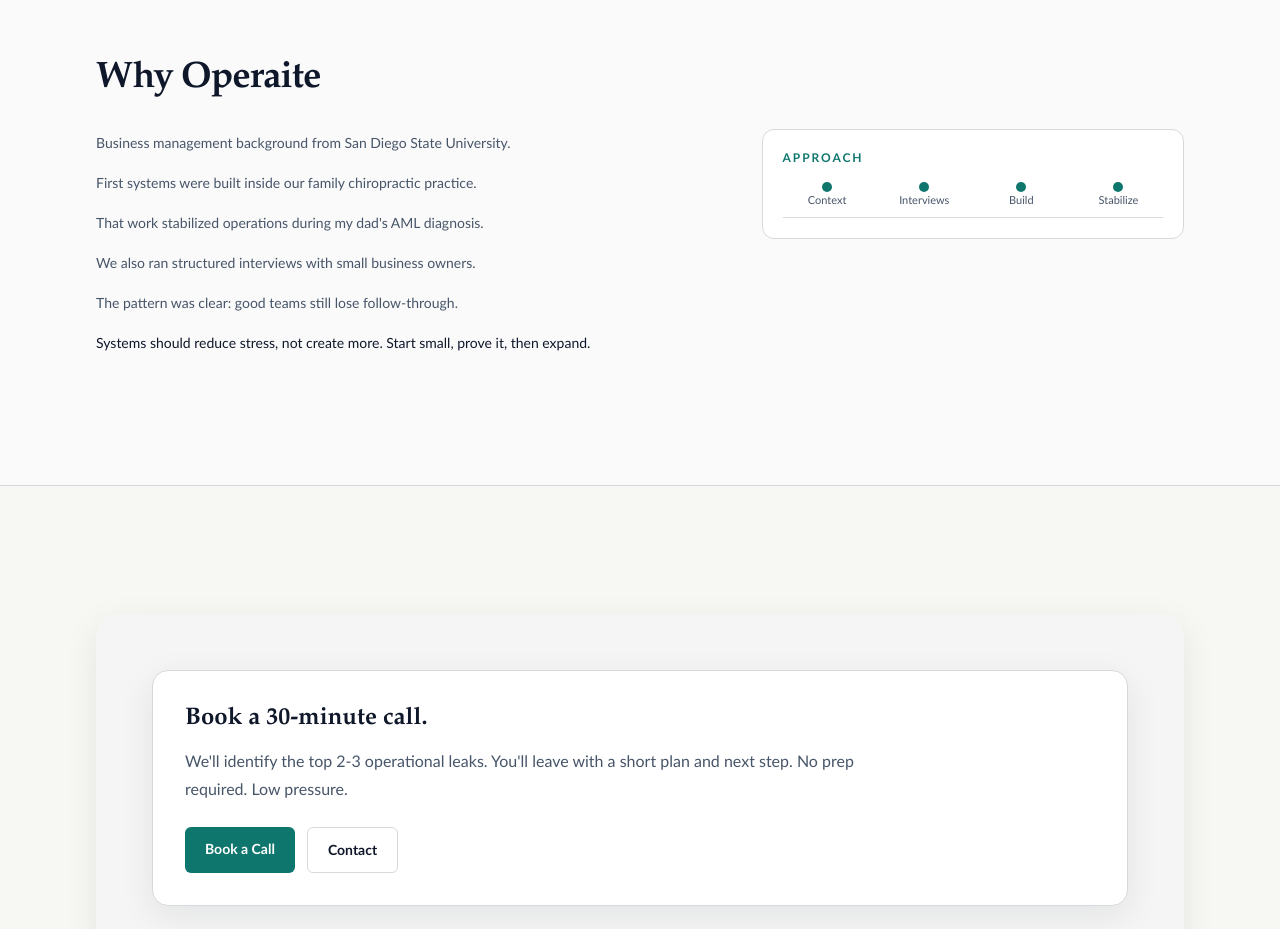
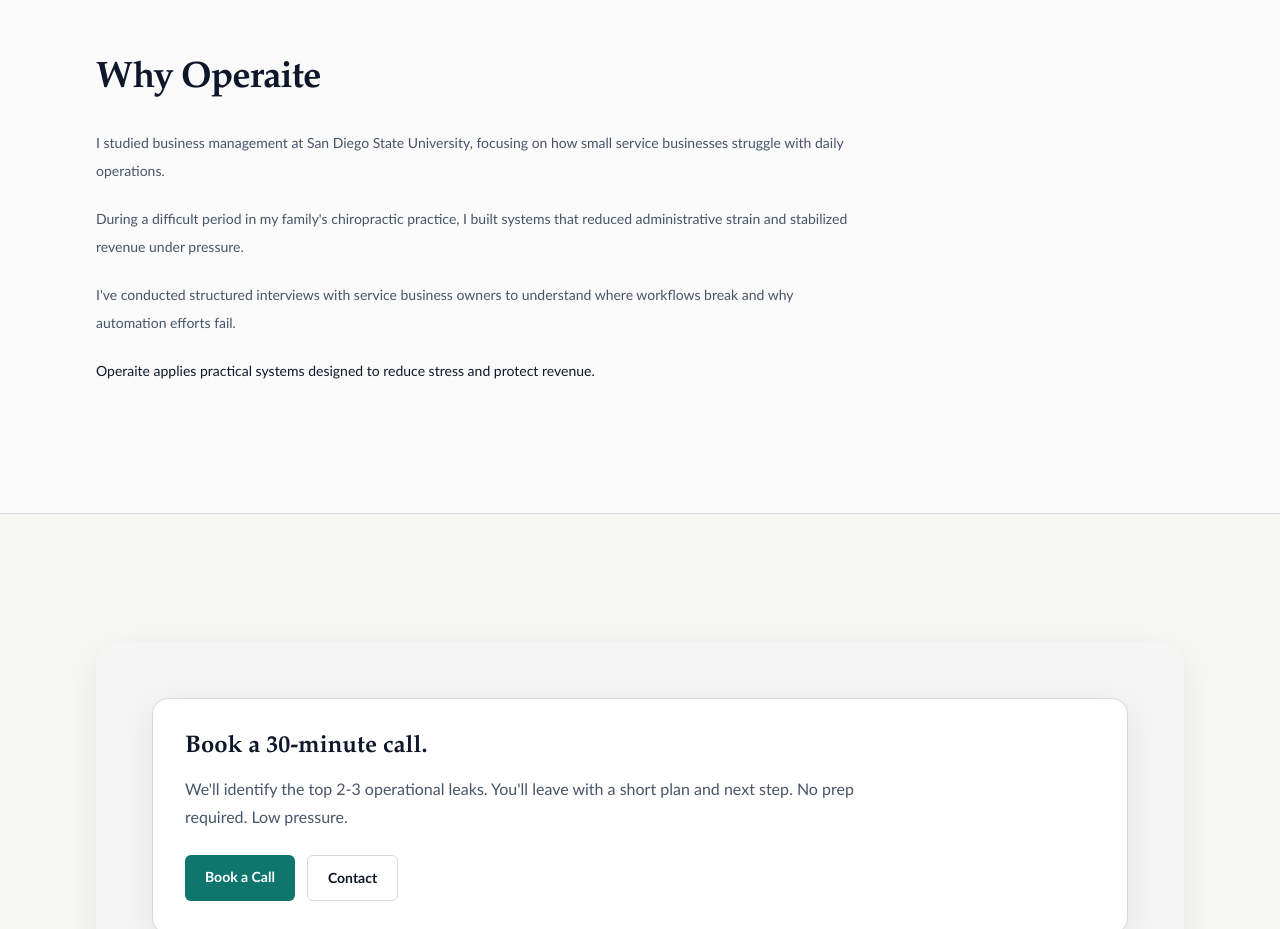
Before and after one commit to blakegrosenthal/operaite-site, a Next.js app: page / in a window 1280 px wide. Shown: the part 3020-3949 px from the top of the page. Built offline with nearby package versions, Linux system fonts and the light colour scheme; no server answers.

Commit message:
update site

```diff
--- a/app/page.tsx
+++ b/app/page.tsx
@@ -139,41 +139,24 @@
         className="reveal-up border-t border-line bg-neutral-50 py-24 sm:py-32"
         titleClassName="text-3xl sm:text-[2.3rem]"
       >
-        <div className="grid gap-8 lg:grid-cols-[1.2fr_0.8fr] lg:items-start">
-          <div className="max-w-3xl space-y-3 text-sm leading-7 text-muted">
-            <p>Business management background from San Diego State University.</p>
-            <p>First systems were built inside our family chiropractic practice.</p>
-            <p>That work stabilized operations during my dad&apos;s AML diagnosis.</p>
-            <p>We also ran structured interviews with small business owners.</p>
-            <p>The pattern was clear: good teams still lose follow-through.</p>
-            <p className="font-medium text-foreground">
-              Systems should reduce stress, not create more. Start small, prove it, then expand.
-            </p>
-          </div>
-          <div className="rounded-xl border border-line bg-white p-5">
-            <p className="text-xs font-semibold uppercase tracking-[0.16em] text-accent">
-              Approach
-            </p>
-            <div className="mt-4 grid grid-cols-4 items-start gap-2 text-center text-[11px] font-medium text-muted">
-              <div className="space-y-2">
-                <span className="mx-auto block h-2.5 w-2.5 rounded-full bg-accent" />
-                <span>Context</span>
-              </div>
-              <div className="space-y-2">
-                <span className="mx-auto block h-2.5 w-2.5 rounded-full bg-accent" />
-                <span>Interviews</span>
-              </div>
-              <div className="space-y-2">
-                <span className="mx-auto block h-2.5 w-2.5 rounded-full bg-accent" />
-                <span>Build</span>
-              </div>
-              <div className="space-y-2">
-                <span className="mx-auto block h-2.5 w-2.5 rounded-full bg-accent" />
-                <span>Stabilize</span>
-              </div>
-            </div>
-            <div className="mt-2 h-px w-full bg-line" />
-          </div>
+        <div className="max-w-3xl space-y-5 text-sm leading-7 text-muted">
+          <p>
+            I studied business management at San Diego State University, focusing
+            on how small service businesses struggle with daily operations.
+          </p>
+          <p>
+            During a difficult period in my family&apos;s chiropractic practice, I
+            built systems that reduced administrative strain and stabilized
+            revenue under pressure.
+          </p>
+          <p>
+            I&apos;ve conducted structured interviews with service business owners
+            to understand where workflows break and why automation efforts fail.
+          </p>
+          <p className="font-medium text-foreground">
+            Operaite applies practical systems designed to reduce stress and
+            protect revenue.
+          </p>
         </div>
       </Section>
 
```
